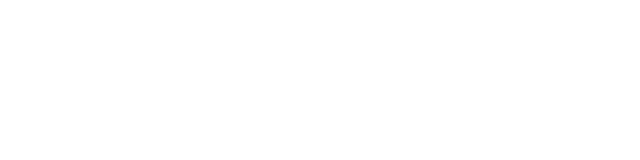
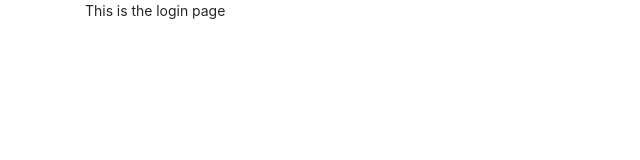
Before and after one commit to YousefMohsen/comutti, a React (Create React App) app: page /admin/login in a window 1280 px wide. Before the commit this address had no page. Shown: the top 160 px of the page, without its empty margins (0-640 px from the left). Built offline with nearby package versions, Linux system fonts and the light colour scheme.

Commit message:
added basic code structure

```diff
--- /dev/null
+++ b/src/Admin/Pages/LoginPage.css
@@ -0,0 +1,3 @@
+.login-main {
+
+}
--- /dev/null
+++ b/src/Admin/Pages/LoginPage.js
@@ -0,0 +1,15 @@
+import { Button } from "antd";
+
+function Login() {
+    return (
+      <div className="container">
+
+
+          <div>This is the login page</div>
+
+
+      </div>
+    );
+  }
+
+  export default Login;
--- a/src/index.js
+++ b/src/index.js
@@ -11,6 +11,7 @@
 } from "react-router-dom";
 import ChildMain from "./Child/ChildMain";
 import AdminMain from './Admin/AdminMain'
+import LoginPage from './Admin/Pages/LoginPage'
 
 ReactDOM.render(
   <React.StrictMode>
@@ -18,6 +19,7 @@
       <Routes>
       <Route path="/" element={<App />} />
       <Route path="admin" element={<AdminMain />} />
+      <Route path="admin/login" element={<LoginPage />} />
       <Route path="child" element={<ChildMain />} />
     </Routes>
 
```
